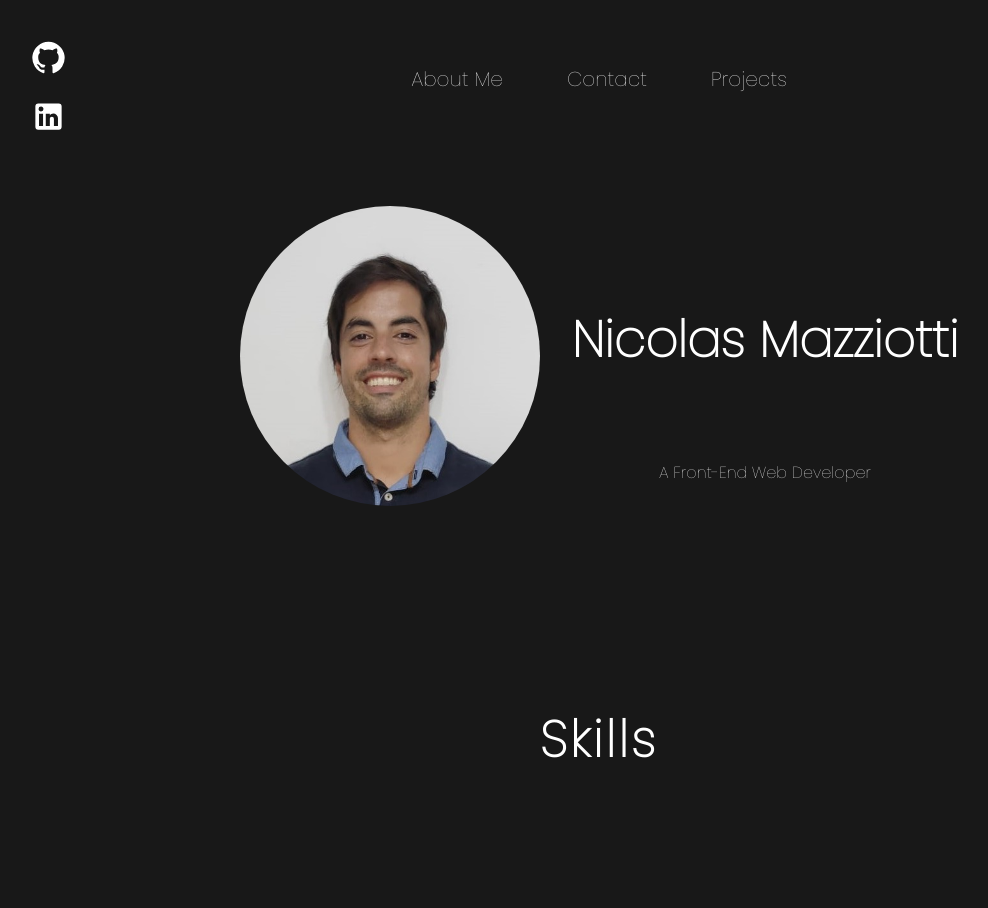
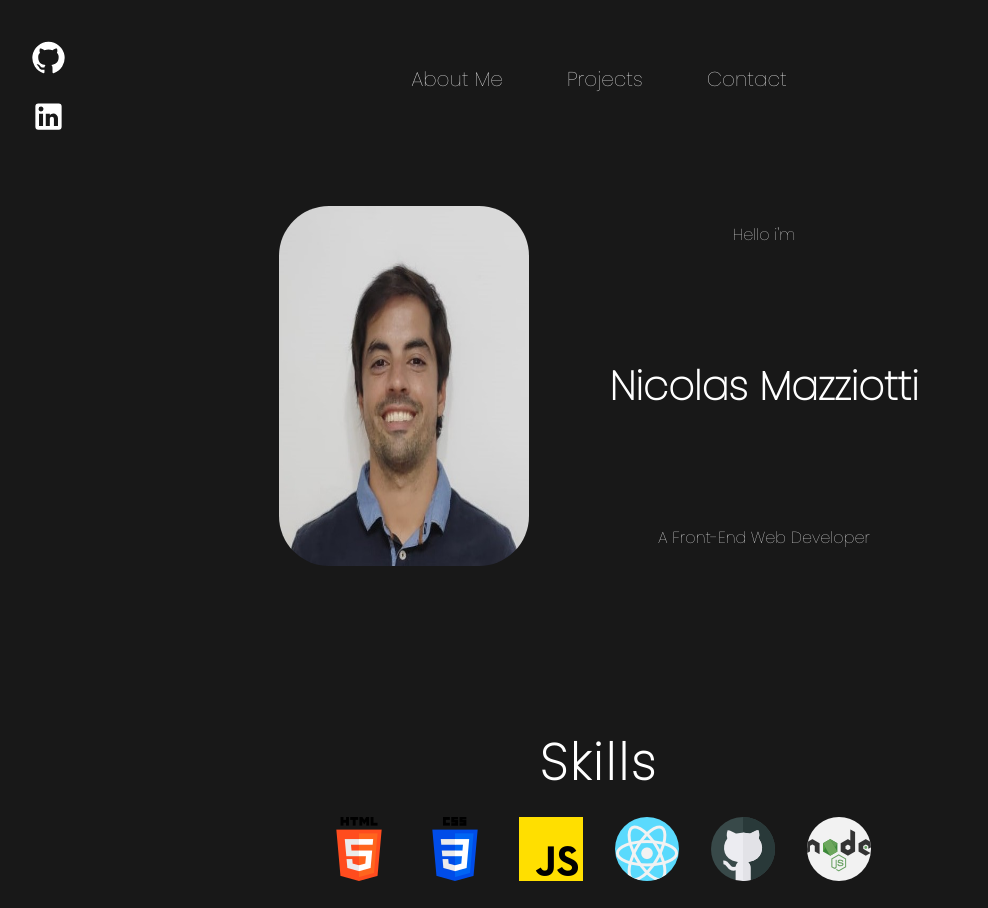
Before and after one commit to Nicolas-Mazziotti/portfolio, a React (Create React App) app: page / in a window 1280 px wide. Shown: the top 908 px of the page, without its empty margins (41-1029 px from the left). Built offline with nearby package versions, Linux system fonts and the light colour scheme.

Commit message:
Portfolio with ItemListContainer component

```diff
--- /dev/null
+++ b/src/Components/CardsData/CardsData.js
@@ -0,0 +1,12 @@
+export const CardsData = [
+    {
+        id:1,
+        name: "Xi Celulares",
+        img:'.'
+    },
+    {
+        id:2,
+        name: "Yoga Consciente",
+        img: '.'
+    }
+]
--- a/src/Components/Header/Header.js
+++ b/src/Components/Header/Header.js
@@ -6,6 +6,7 @@ export const Header = () => {
     <HeaderContainer>
         <img src={ProfilePhoto} alt=""/>
         <TitleContainer>
+        <p>Hello i'm</p>
         <h6>Nicolas Mazziotti</h6>
         <p>A Front-End Web Developer</p>
         </TitleContainer>
--- /dev/null
+++ b/src/Components/Items/Items.js
@@ -0,0 +1,12 @@
+import React from 'react'
+import { Cards } from '../Styles/Items.styles'
+
+const Items = ({cards}) => {
+  return (
+    <Cards>
+        <p>{cards.name}</p>
+    </Cards>
+  )
+}
+
+export default Items
--- /dev/null
+++ b/src/Components/ItemsContainer/ItemsContainer.js
@@ -0,0 +1,29 @@
+import React, { useState,useEffect } from 'react'
+import Items from '../Items/Items'
+import { CardsData } from '../CardsData/CardsData'
+import { CardsContainer } from '../Styles/Items.styles'
+
+const ItemsContainer = () => {
+    const[cards, setCards] = useState([])
+
+    useEffect(() =>{
+        const promiseCards = new Promise ((resolve, reject) =>{
+            resolve(CardsData)
+        })
+        promiseCards.then((res) => {
+            setCards(res)
+            console.log(res)
+    })
+
+    })
+
+  return (
+    <CardsContainer>
+        {cards.map ((item) => {
+            return (<Items cards= {item} key={item.id}/>
+        )})}
+    </CardsContainer>
+  )
+}
+
+export default ItemsContainer
--- a/src/Components/Navbar/Navbar.js
+++ b/src/Components/Navbar/Navbar.js
@@ -12,8 +12,8 @@ export const Navbar = () => {
             <Link to="/"><LinkedInIcon fontSize="large"/></Link>
           </SocialContainer>
         <Link to="/"><li>About Me</li></Link>
+        <Link to="/"><li>Projects</li></Link>
         <Link to="/"><li>Contact</li></Link>
-        <Link to="/"><li>Projects</li></Link>
     </NavbarContainer>
 
   )
--- a/src/Components/Styles/Header.styles.js
+++ b/src/Components/Styles/Header.styles.js
@@ -8,8 +8,8 @@ export const HeaderContainer = styled.div`
     margin-top: 5rem;
     font-family: 'Poppins', sans-serif;
     img{
-        width: 300px;
-        border-radius: 150px;
+        width: 250px;
+        border-radius: 50px;
     }
 
 `
@@ -19,9 +19,8 @@ export const TitleContainer = styled.div`
     flex-direction: column;
     justify-content: center;
     align-items: center;
-    margin-left: 2rem;
-    line-height: 0px;
+    margin-left: 5rem;
         h6{
-            font-size:50px;
+            font-size:40px;
         }
 `
--- /dev/null
+++ b/src/Components/Styles/Items.styles.js
@@ -0,0 +1,10 @@
+import styled from "styled-components";
+
+export const CardsContainer = styled.div `
+    display: flex;
+    flex-direction: row;
+    color: white;
+`
+export const Cards = styled.div `
+
+`
--- a/src/Components/Styles/Navbar.styles.js
+++ b/src/Components/Styles/Navbar.styles.js
@@ -18,9 +18,6 @@ export const NavbarContainer = styled.div`
     a:hover{
         font-weight: bold;
         font-size: 20px;
-
-
-
     }
         li{
             list-style:none;
--- a/src/Components/Styles/Skills.styles.js
+++ b/src/Components/Styles/Skills.styles.js
@@ -11,6 +11,8 @@ export const SkillsContainer = styled.div `
             font-size: 50px;
             color: white;
             letter-spacing: 0.2rem;
+            margin:auto;
+            margin-top: 5rem;
         }
 
 `
--- a/src/Views/Home/Home.js
+++ b/src/Views/Home/Home.js
@@ -1,12 +1,14 @@
 import React from 'react'
 import Header from '../../Components/Header/Header'
 import Skills from '../../Components/Skills/Skills'
+import ItemsContainer from '../../Components/ItemsContainer/ItemsContainer'
 
 const Home = () => {
   return (
     <>
     <Header/>
     <Skills/>
+    <ItemsContainer/>
     </>
   )
 }
```
